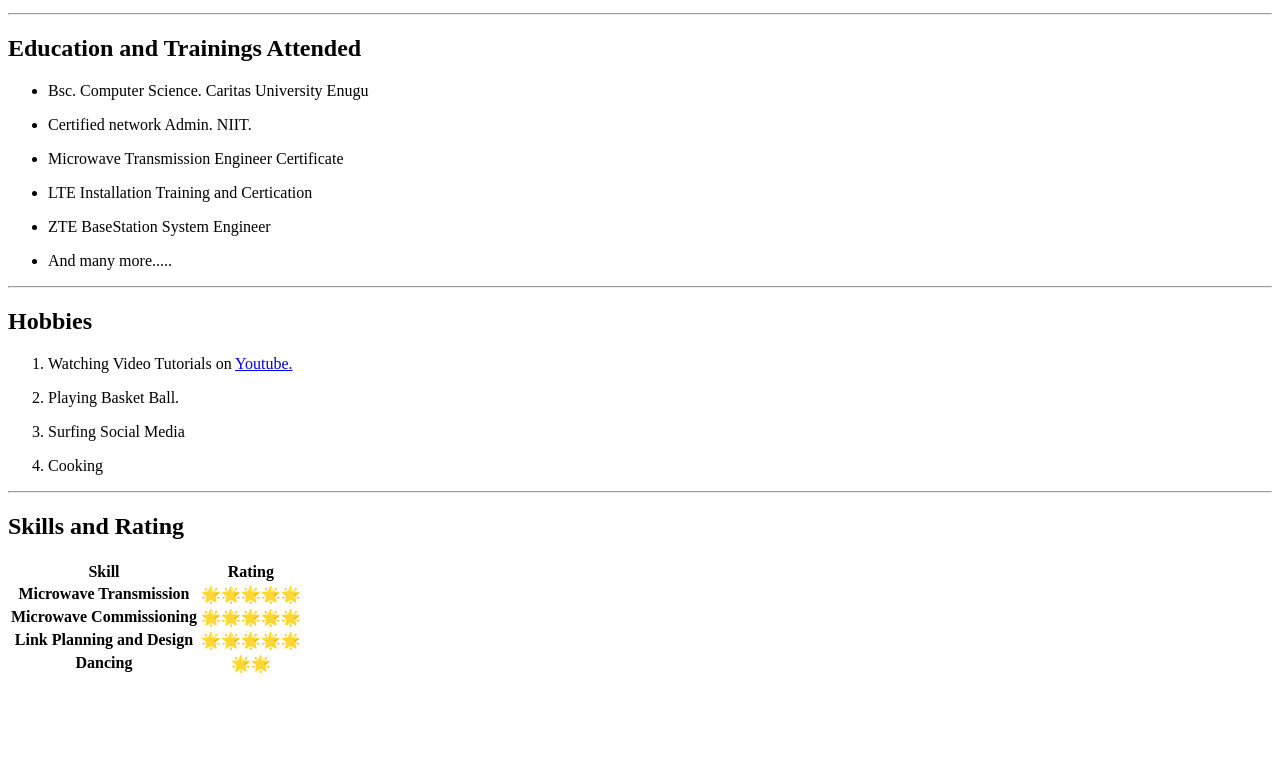
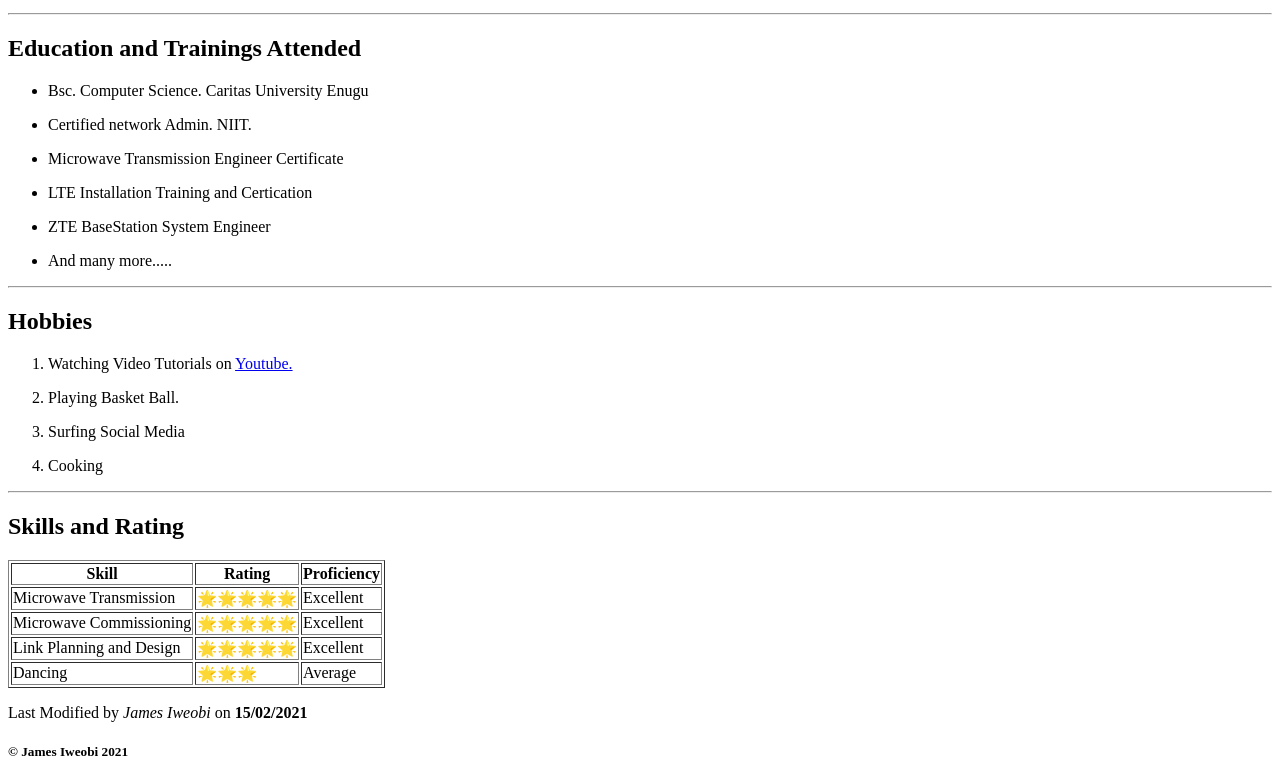
Before and after one commit to jamesiweobi/HTML-Markup-Project, a plain HTML site: page index.html in a window 1280 px wide. Shown: the part 388-1170 px from the top of the page. Before the commit the page ends 1072 px from the top, so only its background shows below. Drawn offline with Linux system fonts and the light colour scheme.

Commit message:
Added the rest of table and footer, properly section html page

```diff
--- a/index.html
+++ b/index.html
@@ -14,16 +14,29 @@
 </head>
 
 <body>
+
     <h1><em>James Iweobi</em></h1>
-    <img src="images/20200908_160750.jpg" alt="">
+    <!--Thumbnail Image-->
+    <a target="_blank" href="images/20200908_160750.jpg">
+        <img src="images/20200908_160750.jpg" alt="Picture of james Iweobi at work">
+    </a>
+
     <br>
+    <!--Objective section-->
+
+    <section>
         <h4><u>OBEJECTIVES
             </u></h4>
-    <p>I am seeking an opportunity to render my professional competence in a world class organization that offers
-        challenging skilled opportunities and potential career advancement where my skills and potentials will be
+        <p>I am seeking an opportunity to render my professional competence in a world class organization that
+            offers
+            challenging skilled opportunities and potential career advancement where my skills and potentials
+            will be
             optimally
             explored to make an impact that will culminate to global revolution in Technology. </p>
+    </section>
+
     <hr>
+    <section>
         <h2>Education and Trainings Attended</h2>
         <ul>
             <li>
@@ -45,7 +58,10 @@
                 <p>And many more.....</p>
             </li>
         </ul>
+    </section>
+
     <hr>
+    <section>
         <h2>Hobbies</h2>
         <ol>
             <li>
@@ -61,35 +77,49 @@
                 <p>Cooking</p>
             </li>
         </ol>
+    </section>
+
     <hr>
+    <section>
         <h2>Skills and Rating
         </h2>
-    <table>
-        <thead >
+        <table border="1px">
+            <thead>
                 <tr>
                     <th>Skill</th>
                     <th>Rating</th>
+                    <th>Proficiency</th>
                 </tr>
             </thead>
             <tbody>
                 <tr>
-                <th>Microwave Transmission</th>
-                <th>🌟🌟🌟🌟🌟</th>
+                    <td>Microwave Transmission</td>
+                    <td>🌟🌟🌟🌟🌟</td>
+                    <td>Excellent</td>
                 </tr>
                 <tr>
-                <th>Microwave Commissioning</th>
-                <th>🌟🌟🌟🌟🌟</th>
+                    <td>Microwave Commissioning</td>
+                    <td>🌟🌟🌟🌟🌟</td>
+                    <td>Excellent</td>
                 </tr>
                 <tr>
-                <th>Link Planning and Design</th>
-                <th>🌟🌟🌟🌟🌟</th>
+                    <td>Link Planning and Design</td>
+                    <td>🌟🌟🌟🌟🌟</td>
+                    <td>Excellent</td>
                 </tr>
                 <tr>
-                <th>Dancing</th>
-                <th>🌟🌟</th>
+                    <td>Dancing</td>
+                    <td>🌟🌟🌟</td>
+                    <td>Average</td>
                 </tr>
             </tbody>
         </table>
+        <p>Last Modified by <em>James Iweobi</em> on <strong>15/02/2021</strong> </p>
+    </section>
+    <footer>
+        <h5> &copy; James Iweobi 2021</h5>
+    </footer>
+
 </body>
 
 </html>
```
Lines whose indentation alone changed are shown as unchanged.
